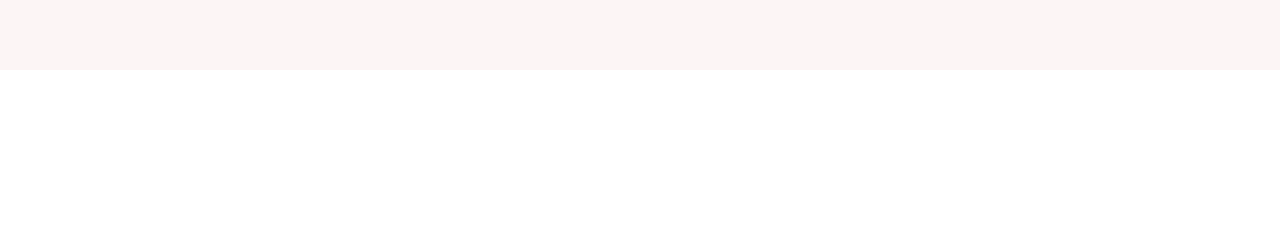
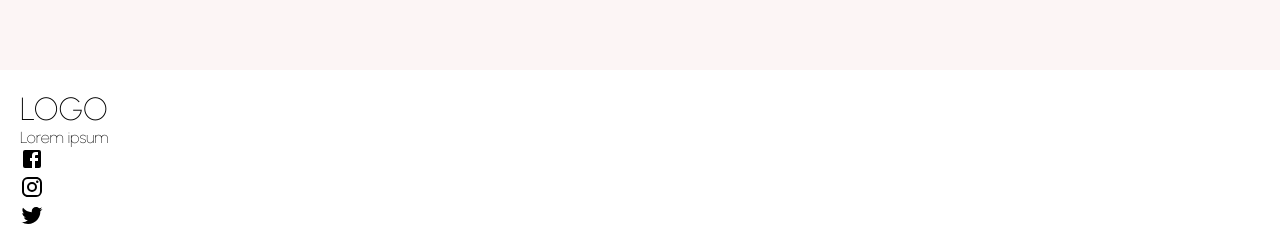
Before and after one commit to johnyoun28/E-commerce, a React (Create React App) app: page / in a window 1280 px wide. Shown: the part 2666-2914 px from the top of the page. Before the commit the page ends 2736 px from the top, so only its background shows below. Built offline with nearby package versions, Linux system fonts and the light colour scheme.

Commit message:
footer started

```diff
--- a/src/Components/Footer.js
+++ b/src/Components/Footer.js
@@ -1,11 +1,61 @@
+import { Facebook, Instagram, Twitter } from '@mui/icons-material'
 import React from 'react'
 import styled from 'styled-components'
 
-const Container = styled.div``
+const Container = styled.div`
+    display: flex;
+`
+const Left = styled.div`
+    flex: 1;
+    display: flex;
+    flex-direction: column;
+    padding: 20px;
+`
+const Logo = styled.h1`
+
+`
+const Desc = styled.p`
+
+`
+const SocialContainer = styled.div`
+
+`
+const SocialIcon = styled.div`
+
+`
+
+const Center = styled.div`
+    flex: 1;
+`
+const Right = styled.div`
+    flex: 1;
+`
 
 const Footer = () => {
   return (
-    <Container>Footer</Container>
+    <Container>
+        <Left>
+            <Logo>LOGO</Logo>
+            <Desc>Lorem ipsum</Desc>
+            <SocialContainer>
+                <SocialIcon>
+                    <Facebook/>
+                </SocialIcon>
+                <SocialIcon>
+                    <Instagram/>
+                </SocialIcon>
+                <SocialIcon>
+                    <Twitter/>
+                </SocialIcon>
+            </SocialContainer>
+        </Left>
+        <Center>
+
+        </Center>
+        <Right>
+
+        </Right>
+    </Container>
   )
 }
 
--- a/src/Pages/Home.js
+++ b/src/Pages/Home.js
@@ -1,6 +1,7 @@
 import React from 'react'
 import Announcement from '../Components/Announcement'
 import Categories from '../Components/Categories'
+import Footer from '../Components/Footer'
 import NavBar from '../Components/NavBar'
 import Newsletter from '../Components/Newsletter'
 import Products from '../Components/Products'
@@ -15,6 +16,7 @@ const Home = () => {
       <Categories />
       <Products />
       <Newsletter />
+      <Footer />
     </div>
   )
 }
```
